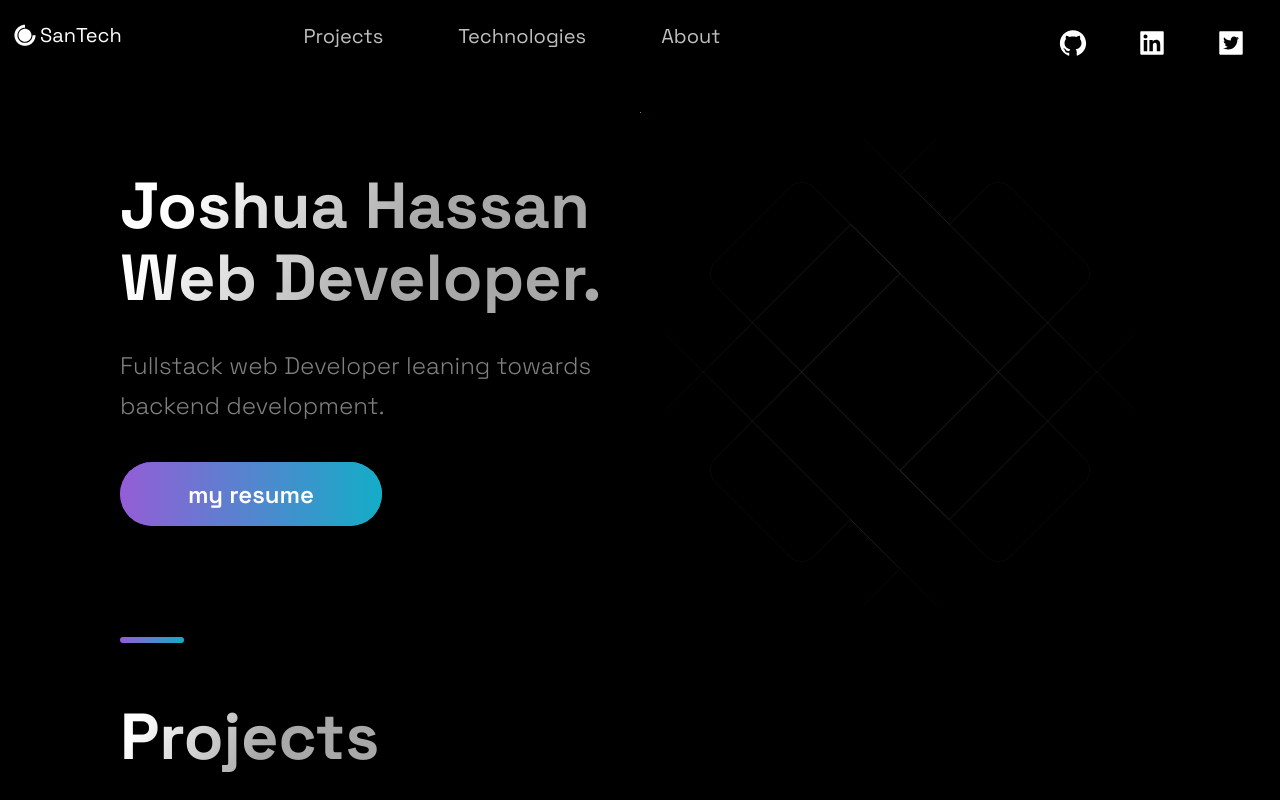
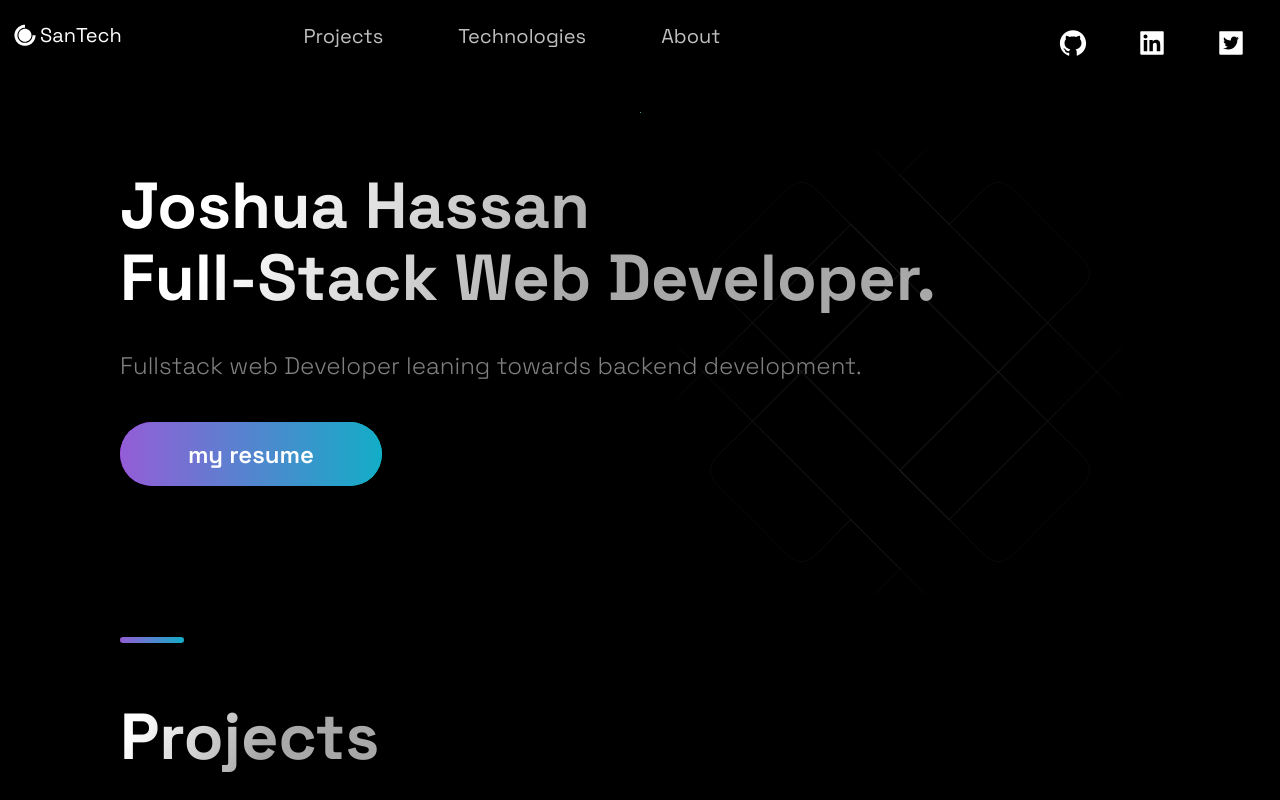
Before and after one commit to skynette/my-portfolio-website, a Next.js app: page / in a window 1280 px wide. Shown: the top 800 px of the page. Built offline with nearby package versions, Linux system fonts and the light colour scheme.

Commit message:
updated resume link

```diff
--- a/src/components/Hero/Hero.js
+++ b/src/components/Hero/Hero.js
@@ -9,12 +9,12 @@
         <LeftSection>
             <SectionTitle main center>
                 Joshua Hassan <br />
-                Web Developer.
+                Full-Stack Web Developer.
             </SectionTitle>
             <SectionText>
                 Fullstack web Developer leaning towards backend development.
             </SectionText>
-            <Button onClick={() => window.location = "https://drive.google.com/file/d/1oz3ChJWhZG6k-5lzr2AvMqhf6uyFW-nV/view?usp=share_link"}>my resume</Button>
+            <Button onClick={() => window.location = "https://drive.google.com/file/d/1fgMAf7ewo3CETVNqMk29MGeyZ_PAd-uy/view?usp=drive_link"}>my resume</Button>
         </LeftSection>
     </Section>
 );
```
